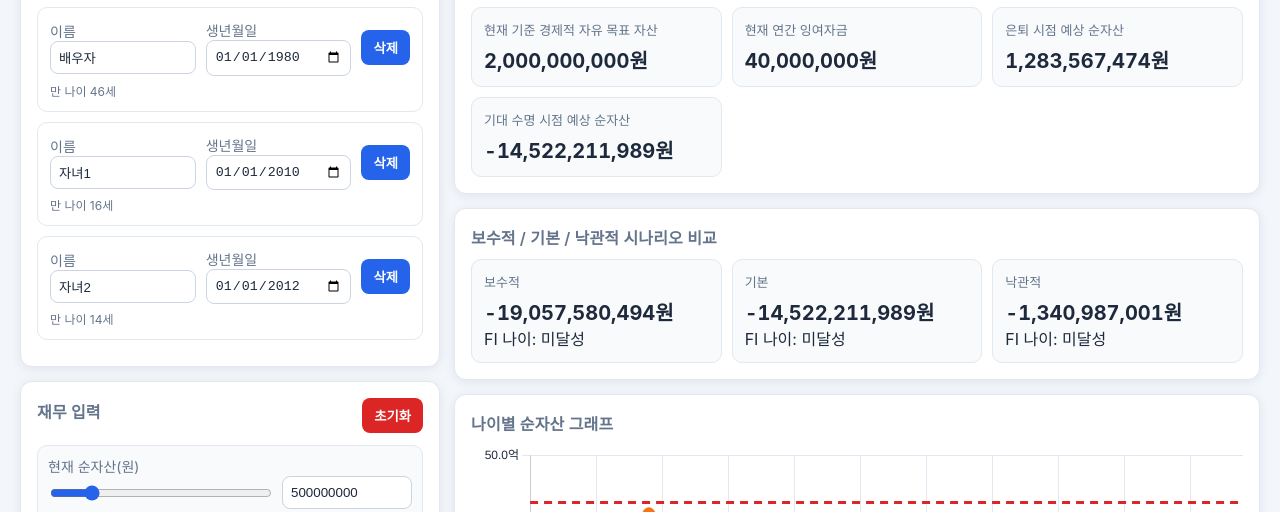
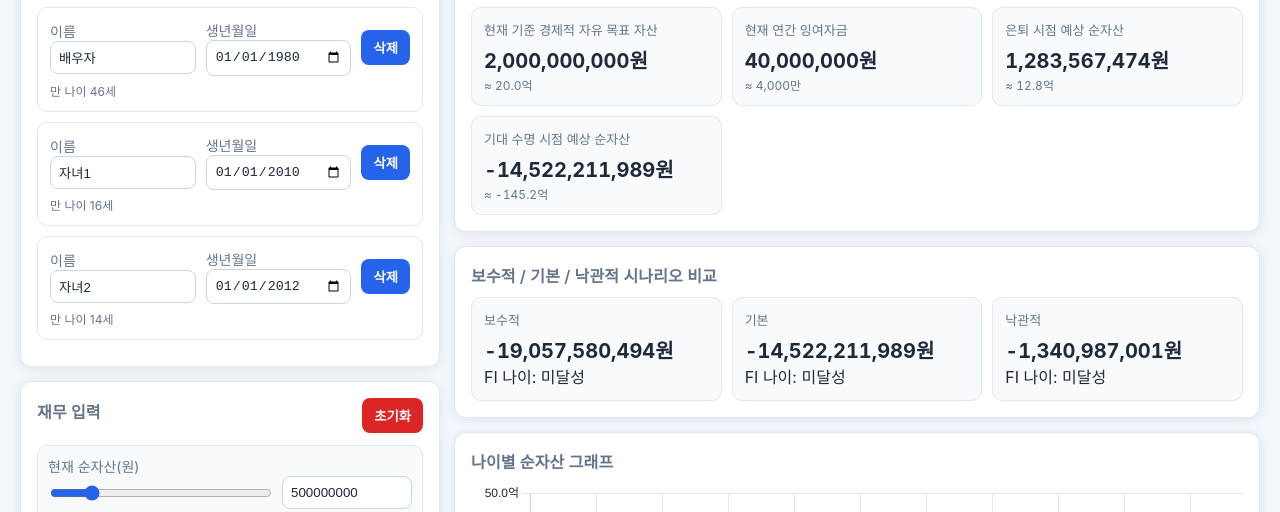
Before and after one commit to nalbam/freedom-timeline, a plain HTML site: page docs/index.html in a window 1280 px wide. Shown: the part 271-783 px from the top of the page. Drawn offline with nearby package versions, Linux system fonts and the light colour scheme.

Commit message:
Enhance card display: update value formatting and add approximate value styling

```diff
--- a/docs/app.js
+++ b/docs/app.js
@@ -222,17 +222,18 @@ function renderCards(base) {
 
   const container = document.getElementById("result-cards");
   const cards = [
-    { title: "현재 기준 경제적 자유 목표 자산", value: formatMoney(base.currentFiTarget) },
-    { title: "현재 연간 잉여자금", value: formatMoney(base.annualSurplus) },
-    { title: "은퇴 시점 예상 순자산", value: formatMoney(base.retirementNetWorth) },
-    { title: "기대 수명 시점 예상 순자산", value: formatMoney(base.finalNetWorth) },
+    { title: "현재 기준 경제적 자유 목표 자산", amount: base.currentFiTarget },
+    { title: "현재 연간 잉여자금", amount: base.annualSurplus },
+    { title: "은퇴 시점 예상 순자산", amount: base.retirementNetWorth },
+    { title: "기대 수명 시점 예상 순자산", amount: base.finalNetWorth },
   ];
   container.innerHTML = cards
     .map(
       (card) => `
         <article class="card">
           <div class="title">${card.title}</div>
-          <div class="value">${card.value}</div>
+          <div class="value">${formatMoney(card.amount)}</div>
+          <div class="card-approx">≈ ${formatCompactMoney(card.amount)}</div>
         </article>
       `
     )
--- a/docs/style.css
+++ b/docs/style.css
@@ -276,6 +276,13 @@ input[type="range"] {
   font-variant-numeric: tabular-nums;
 }
 
+.card-approx {
+  margin-top: 2px;
+  font-size: 12px;
+  color: var(--muted);
+  font-variant-numeric: tabular-nums;
+}
+
 canvas {
   width: 100% !important;
   min-height: 280px;
```
